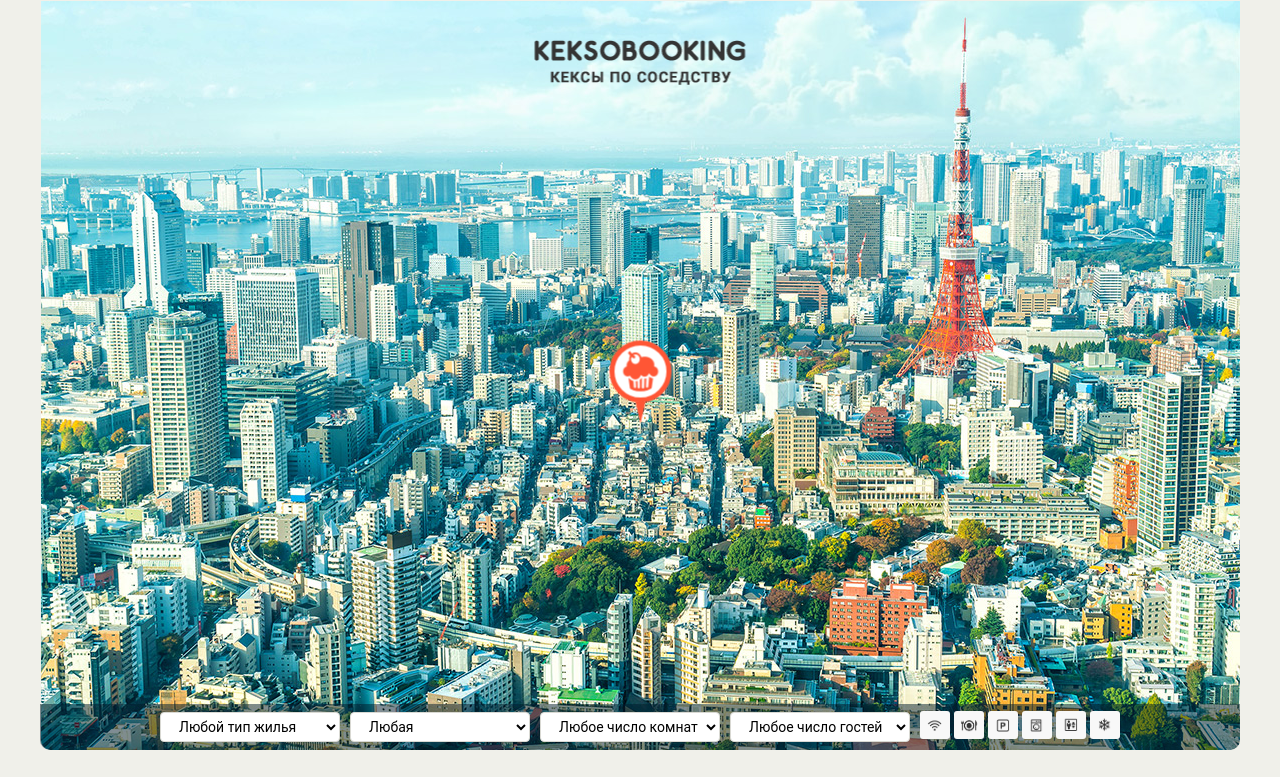
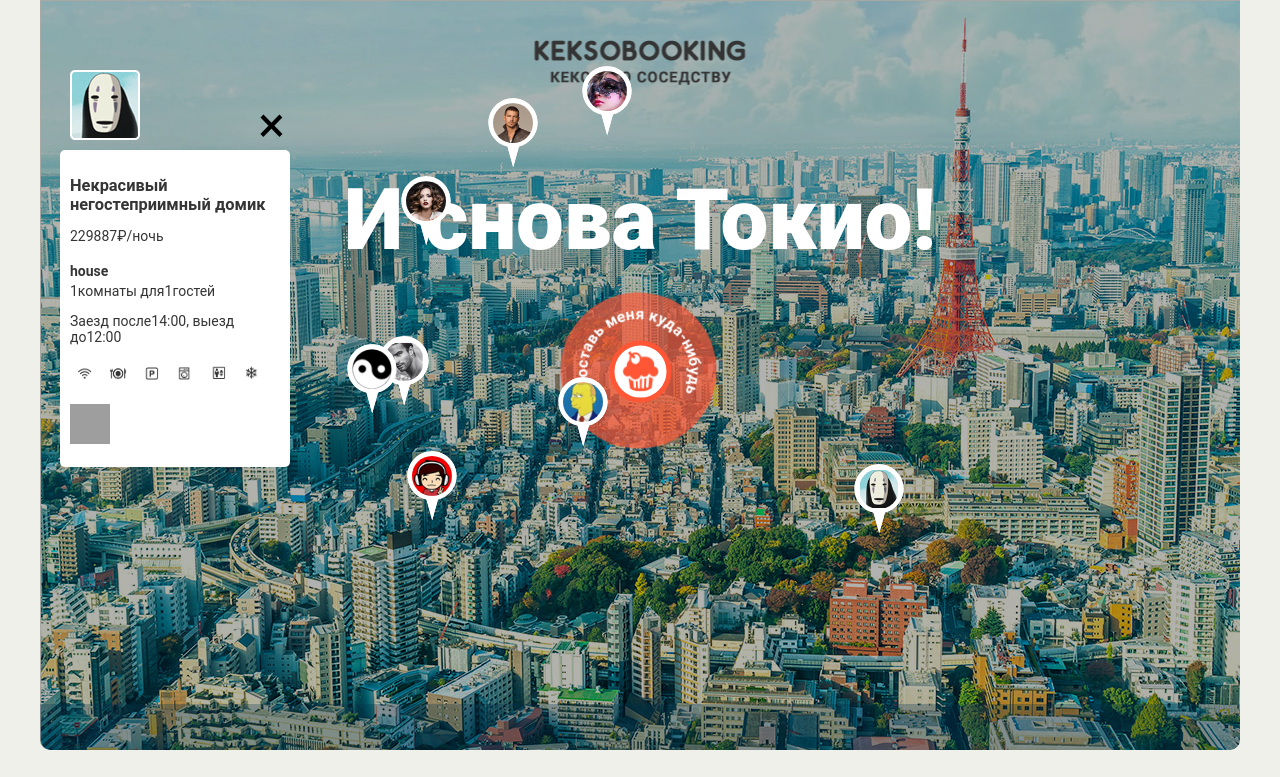
Before and after one commit to SNatali/42348-keksobooking, a website: page index.html in a window 1280 px wide. Both pictures are taken after a click on the button "Поставь меня куда-нибудь". Shown: the top 777 px of the page. Drawn offline with Linux system fonts and the light colour scheme; grey boxes are pictures that could not be loaded.

Commit message:
события

```diff
--- a/index.html
+++ b/index.html
@@ -238,7 +238,7 @@
     </ul>
     <p>Великолепная квартира-студия в центре Токио. Подходит как туристам, так и бизнесменам. Квартира полностью укомплектована и недавно отремонтирована.</p>
     <ul class="popup__pictures">
-      <li><img src=""></li>
+      <li><img src="#" width="40" height="40"></li>
     </ul>
   </article>
 
--- a/js/map.js
+++ b/js/map.js
@@ -79,6 +79,7 @@ var map = document.querySelector('template').content;
 var buttonTempale = map.querySelector('.map__pin');
 var pinsElement = document.querySelector('.map__pins');
 var mapCard = map.querySelector('.map__card');
+var clonedMapCard = mapCard.cloneNode(true);
 
 var renderPinsToMap = function () {
   var pinsFragment = document.createDocumentFragment();
@@ -92,10 +93,12 @@ var renderPinsToMap = function () {
   }
   pinsElement.appendChild(pinsFragment);
 };
-renderPinsToMap();
 
 var renderMapCard = function (index) {
-  var clonedMapCard = mapCard.cloneNode(true);
+  var popup = map.querySelector('.popup');
+  if (popup) {
+    map.removeChild(popup);
+  }
   var offerData = data[index];
 
   var title = clonedMapCard.querySelector('h3');
@@ -110,40 +113,69 @@ var renderMapCard = function (index) {
   var typeofFlat = clonedMapCard.querySelector('h4');
   typeofFlat.textContent = offerData.offer.type;
 
-  var room = clonedMapCard.querySelector('p')[2];
+  var room = clonedMapCard.querySelectorAll('p')[2];
   room.textContent = offerData.offer.rooms + 'комнаты для' + offerData.offer.guests + 'гостей';
 
-  var checkInOut = clonedMapCard.querySelector('p')[3];
+  var checkInOut = clonedMapCard.querySelectorAll('p')[3];
   checkInOut.textContent = 'Заезд после' + offerData.offer.checkin + ', выезд до' + offerData.offer.checkout;
 
   var popupFeatures = clonedMapCard.querySelector('.popup__features');
   var popupFeaturesLi = popupFeatures.querySelectorAll('li');
   popupFeaturesLi.textContent = offerData.offer.features;
 
-  var description = clonedMapCard.querySelector('p')[4];
+  var description = clonedMapCard.querySelectorAll('p')[4];
   description.textContent = offerData.offer.description;
 
-  var pictures = clonedMapCard.querySelector('popup__pictures');
+  var pictures = clonedMapCard.querySelector('.popup__pictures');
   var pictutesItem = pictures.querySelector('img');
-
   pictutesItem.src = offerData.offer.photos;
 };
 
 renderMapCard(5);
 
+var mainMap = document.querySelector('.map');
+mainMap.appendChild(clonedMapCard);
 
-//вернуть страницу в исходное состояние
+
+//  вернуть страницу в исходное состояние
 
 var mapMain = document.querySelector('.map');
-mapMain.classList.add('map--fade');
+mapMain.classList.add('map--faded');
 
-//поля формы должны быть неактивны в исходном состоянии
+// поля формы должны быть неактивны в исходном состоянии
+
 var form = document.querySelector('.notice__form');
 form.classList.add('notice__form--disabled');
 
-//Перетаскивание метки
+// Заполнение поля адресса
+
+var adressField = document.querySelector('#address');
+adressField.value = '900 ,500';
+
+// Перетаскивание метки
+
 var startPin = document.querySelector('.map__pin--main');
+startPin.addEventListener('mouseup', function () {
+  form.classList.remove('notice__form--disabled');
+  return renderPinsToMap();
+});
 
-startPin.addEventListener('mouseup', function()) {
-  form.classList.remove('notice__form--disabled');
-}
+
+var getIndexOfElement = function (elements, element) {
+  for (var i = 1; i < elements.length; i++) {
+    if (elements[i] === element) {
+      return i;
+    }
+  }
+};
+//  Добавляет обработчик на метки карты
+
+pinsElement.addEventListener('click', function (evt) {
+  var target = evt.target;
+  if (target.tagName === 'IMG') {
+    var parent = evt.target.closest('.map__pins');
+    var button = evt.target.closest('.map__pin');
+
+    renderPinsToMap(data[getIndexOfElement(parent, button)]);
+  }
+});
```
